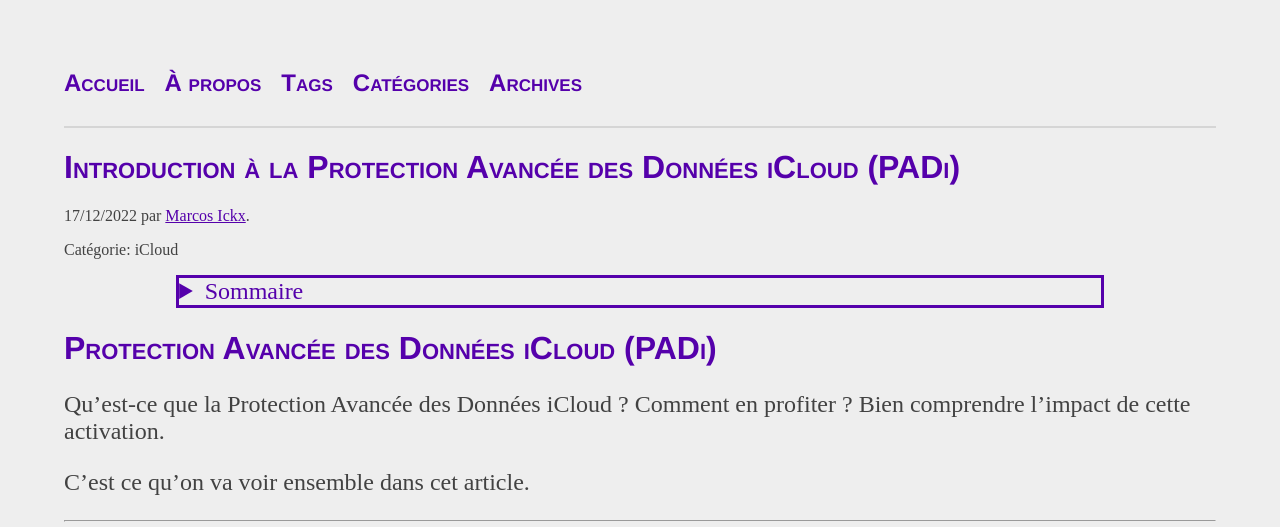
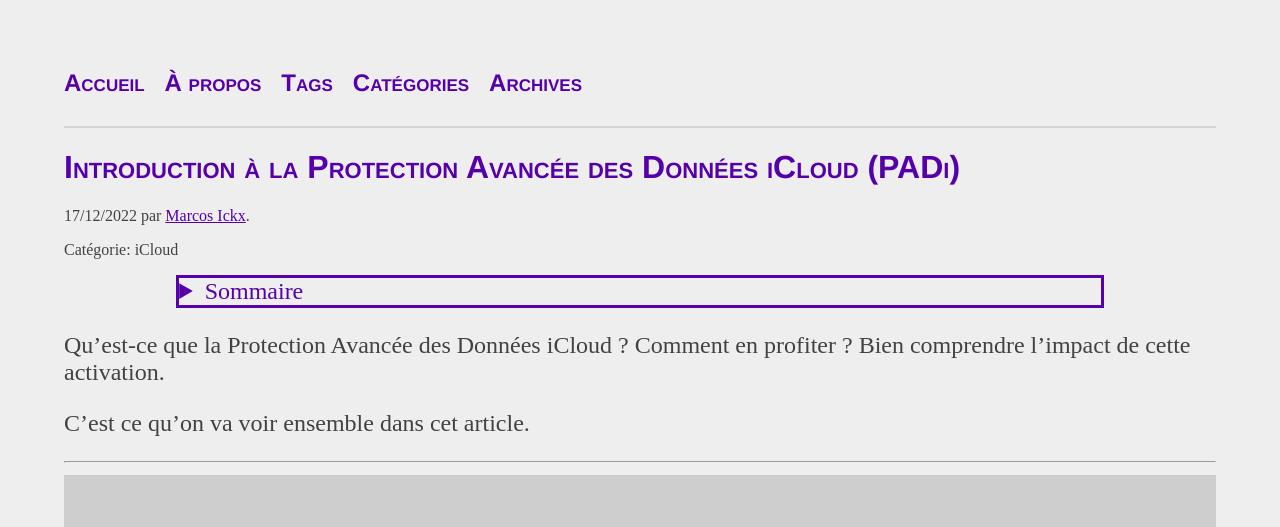
Before and after one commit to MarcosIckx/PreviewMarcosxNet, a Jekyll site: the page built from _posts/2022/2022-12-17-Protection-Avancee-Des-Donnees.md, in a window 1280 px wide and 900 px high, cut to the strip 0-527 px from the top of the window. Built offline with Jekyll 4.4.1, drawn with Linux system fonts in a browser that asks for light colours.

Commit message:
Update 2022-12-17-Protection-Avancee-Des-Donnees.md
Ajout vignette à la vidéo iCloud.
Suppression double titre

```diff
--- a/_posts/2022/2022-12-17-Protection-Avancee-Des-Donnees.md
+++ b/_posts/2022/2022-12-17-Protection-Avancee-Des-Donnees.md
@@ -16,13 +16,12 @@
   - id: animation-iCloud.com
     url: /img/posts/2022/12/17/Protection-Avancee-Des-Donnees/animation-iCloud.com.mp4
     type: video/mp4
+    url_image: /img/posts/2022/12/17/Protection-Avancee-Des-Donnees/vignette-iCloud.com.png
     alt: Animation sympathique que l´on peut voir sur la page d´accueil iCloud.com
     title: Animation sympathique que l´on peut voir sur la page d´accueil iCloud.com
 tags: [Sécurité, Confidentialité, Protection des Données, iCloud]
 category: iCloud
 ---
-
-# Protection Avancée des Données iCloud (PADi)
 
 Qu'est-ce que la Protection Avancée des Données iCloud ?
 Comment en profiter ?
```
